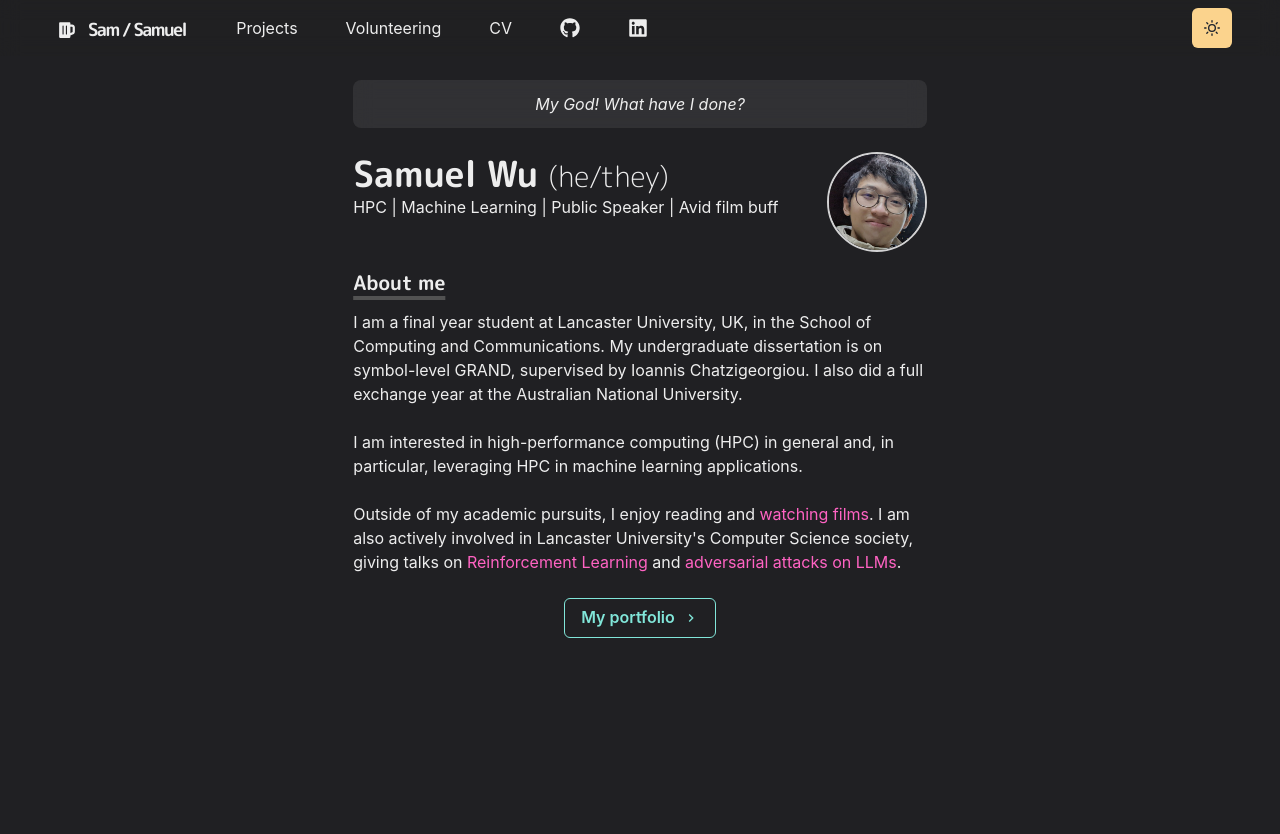
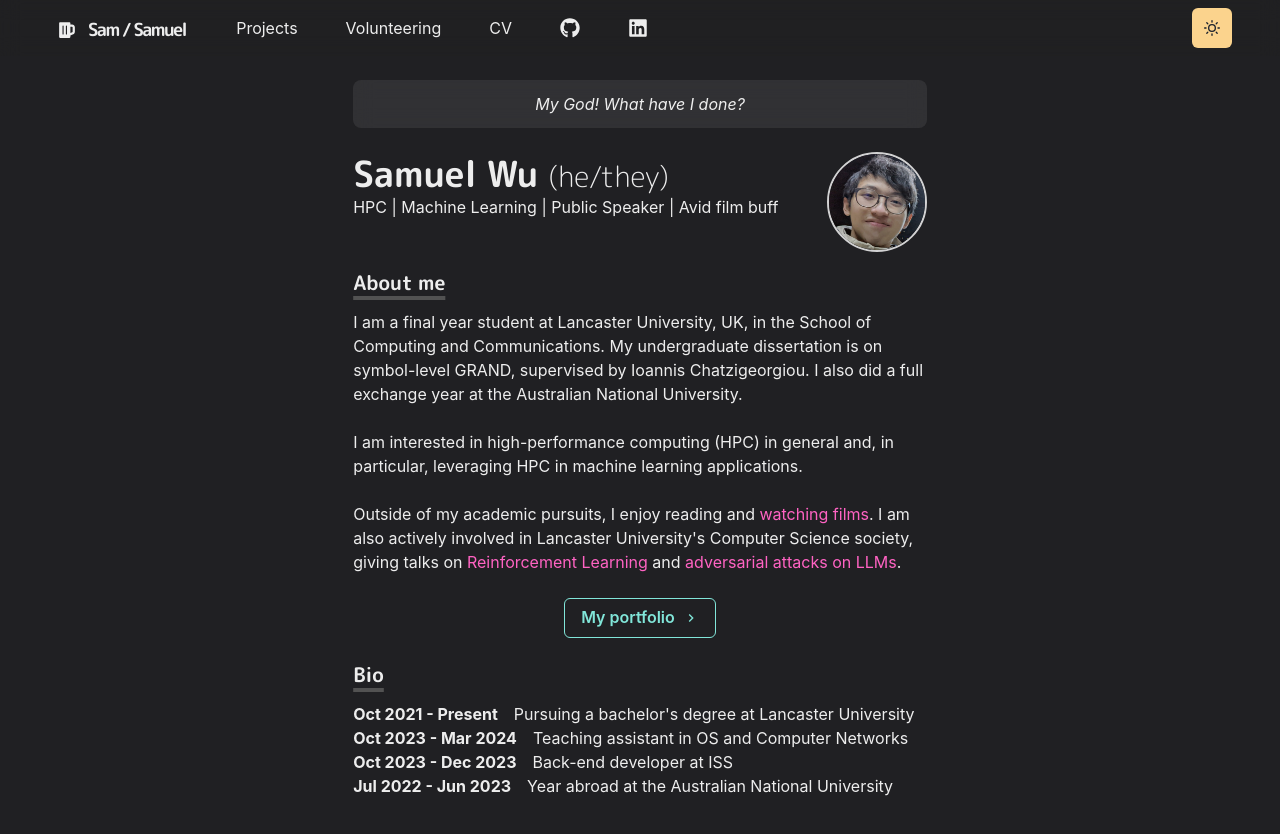
Before and after one commit to cern1710/cern1710-portfolio, a Next.js app: page / in a window 1280 px wide. Shown: the top 834 px of the page. Before the commit the page ends 800 px from the top, so only its background shows below. Built offline with nearby package versions, Linux system fonts and the light colour scheme.

Commit message:
Added a bio section and updated projects/volunteering work

```diff
--- /dev/null
+++ b/components/bio.js
@@ -0,0 +1,12 @@
+import { Box } from '@chakra-ui/react'
+import styled from '@emotion/styled'
+
+export const BioSection = styled(Box)`
+  padding-left: 3.4em;
+  text-indent: -3.4em;
+`
+
+export const BioYear = styled.span`
+  font-weight: bold;
+  margin-right: 1em;
+`
--- a/pages/index.js
+++ b/pages/index.js
@@ -11,6 +11,7 @@ import Image from 'next/image'
 import Layout from '../components/layouts/article'
 import Section from '../components/section'
 import Paragraph from '../components/paragraph'
+import { BioSection, BioYear } from '../components/bio'
 import NextLink from 'next/link'
 
 const Page = () => (
@@ -73,13 +74,13 @@ const Page = () => (
                     I also did a full exchange year at the Australian
                     National University.
                 </Paragraph>
-                <br/>
+                <br />
                 <Paragraph>
                     I am interested in high-performance computing (HPC)
                     in general and, in particular, leveraging HPC in
                     machine learning applications.
                 </Paragraph>
-                <br/>
+                <br />
                 <Paragraph>
                     Outside of my academic pursuits, I enjoy reading
                     and <Link href="https://letterboxd.com/cern1710">
@@ -107,6 +108,27 @@ const Page = () => (
                     </Button>
                 </Box>
             </Section>
+            <Section delay={0.3}>
+                <Heading as="h3" variant="section-title">
+                    Bio
+                </Heading>
+                <BioSection>
+                    <BioYear>Oct 2021 - Present</BioYear>
+                    Pursuing a bachelor&apos;s degree at Lancaster University
+                </BioSection>
+                <BioSection>
+                    <BioYear>Oct 2023 - Mar 2024</BioYear>
+                    Teaching assistant in OS and Computer Networks
+                </BioSection>
+                <BioSection>
+                    <BioYear>Oct 2023 - Dec 2023</BioYear>
+                    Back-end developer at ISS
+                </BioSection>
+                <BioSection>
+                    <BioYear>Jul 2022 - Jun 2023</BioYear>
+                    Year abroad at the Australian National University
+                </BioSection>
+            </Section>
         </Container>
     </Layout>
 )
```
Also changed, not shown: pages/projects.js (+10 -2 lines), pages/volunteering.js (+9 -0 lines). Lines whose indentation alone changed are shown as unchanged.
